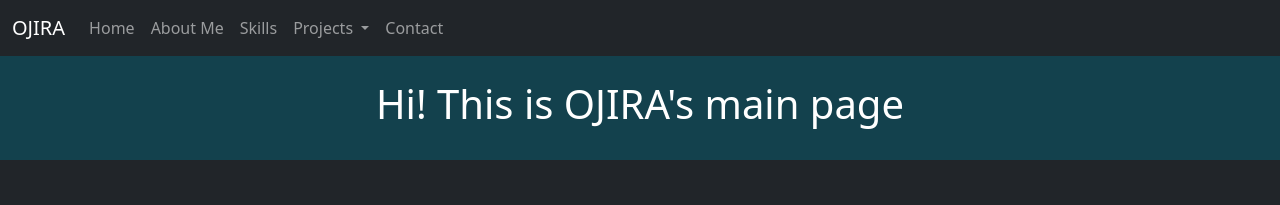
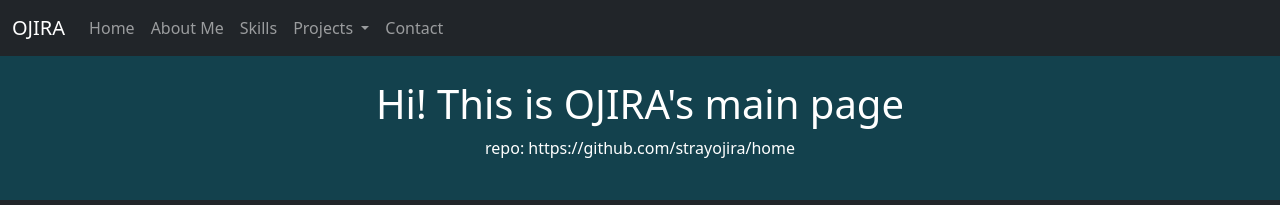
Before and after one commit to strayojira/home, a plain HTML site: page index.html in a window 1280 px wide. Shown: the top 205 px of the page. Drawn offline with nearby package versions, Linux system fonts and the light colour scheme.

Commit message:
added repo, i forgot lol

```diff
--- a/index.html
+++ b/index.html
@@ -67,6 +67,7 @@
       <!-- heading text -->
       <section id="home" class="py-4 text-center">
         <h1>Hi! This is OJIRA's main page</h1>
+        <p>repo: https://github.com/strayojira/home</p>
       </section>
 
       <!-- profile / about -->
```
